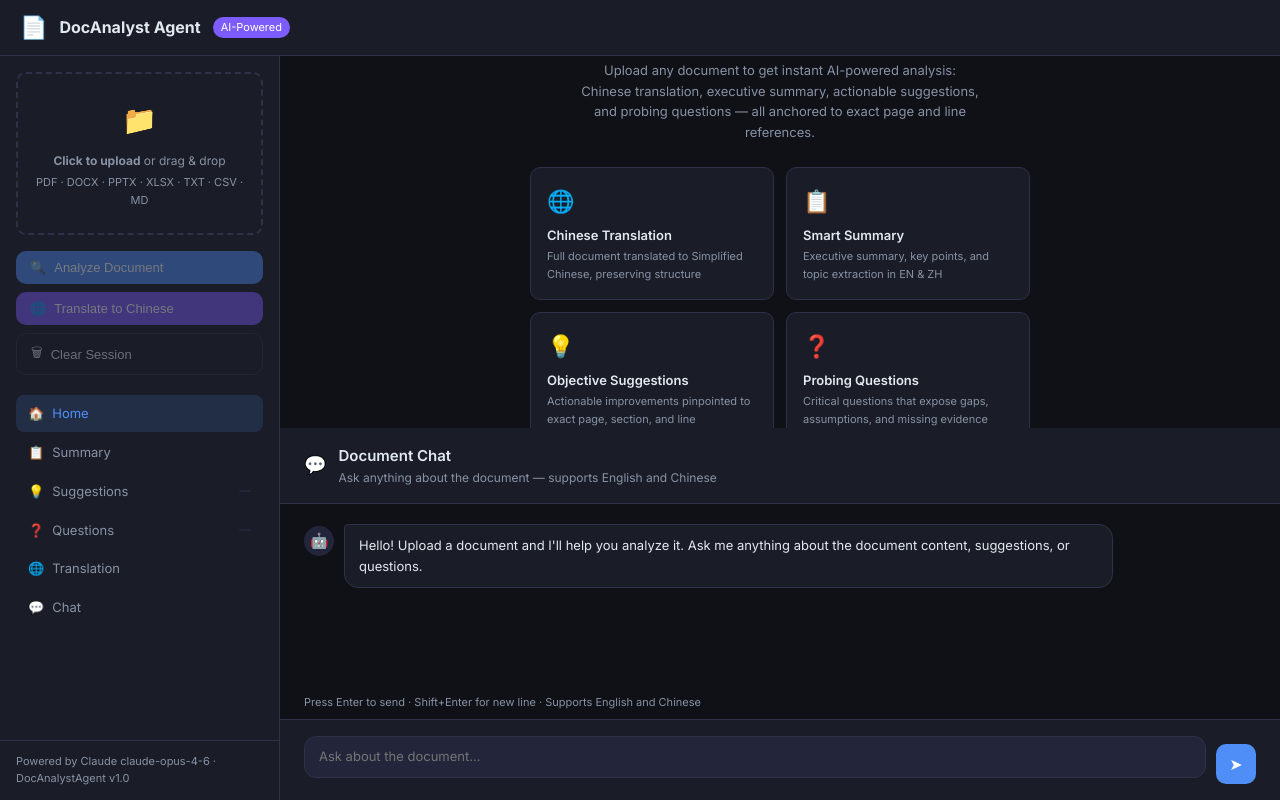
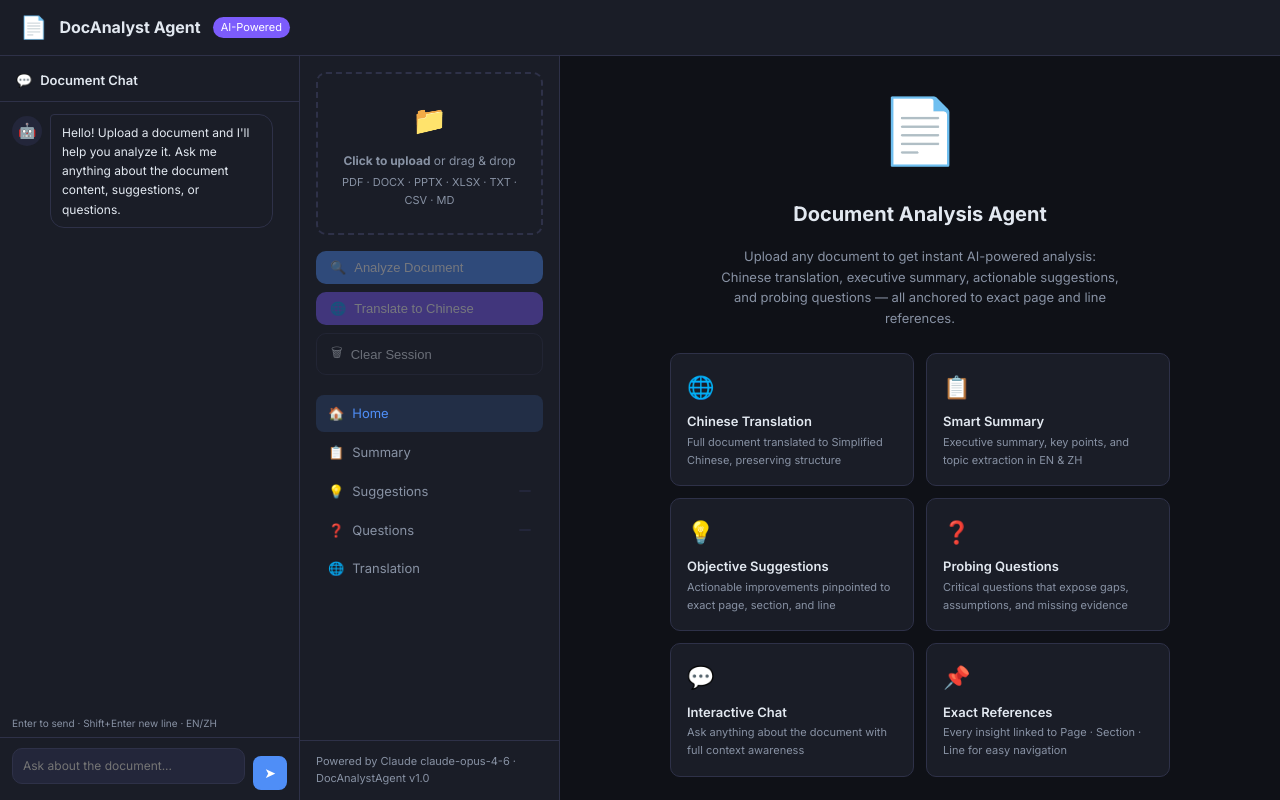
Before and after one commit to garyhe231/DocAnalystAgent, a FastAPI app: page / in a window 1280 px wide. Run offline with FastAPI, Linux system fonts and the light colour scheme; some libraries are stand-ins or nearby versions.

Commit message:
Move chat to persistent left column
Chat is now always visible as a fixed left panel (300px) instead of
a tab in the main content area. This lets users chat while browsing
Summary, Suggestions, Questions, and Translation simultaneously.
Layout: Chat (300px) | Sidebar (260px) | Main content (1fr)

Co-Authored-By: Claude Opus 4.6 <noreply@anthropic.com>

```diff
--- a/app/static/css/style.css
+++ b/app/static/css/style.css
@@ -18,11 +18,11 @@
 html, body { height: 100%; font-family: 'Inter', -apple-system, sans-serif; background: var(--bg); color: var(--text); font-size: 14px; line-height: 1.6; }
 
 /* ── Layout ── */
-.app { display: grid; grid-template-columns: 280px 1fr; grid-template-rows: 56px 1fr; height: 100vh; }
+.app { display: grid; grid-template-columns: 300px 260px 1fr; grid-template-rows: 56px 1fr; height: 100vh; }
 
 /* ── Header ── */
 header {
-  grid-column: 1 / -1;
+  grid-column: 1 / 4;
   background: var(--surface);
   border-bottom: 1px solid var(--border);
   display: flex; align-items: center; gap: 12px;
@@ -31,8 +31,27 @@ header {
 header h1 { font-size: 16px; font-weight: 700; color: var(--text); }
 header .badge { font-size: 11px; padding: 2px 8px; background: var(--accent2); color: #fff; border-radius: 20px; }
 
+/* ── Persistent Chat Column ── */
+.chat-column {
+  grid-column: 1;
+  grid-row: 2;
+  background: var(--surface);
+  border-right: 1px solid var(--border);
+  display: flex; flex-direction: column;
+  overflow: hidden;
+}
+.chat-column-header {
+  padding: 14px 16px 10px;
+  border-bottom: 1px solid var(--border);
+  display: flex; align-items: center; gap: 8px;
+  font-size: 13px; font-weight: 600; color: var(--text);
+  flex-shrink: 0;
+}
+
 /* ── Sidebar ── */
 .sidebar {
+  grid-column: 2;
+  grid-row: 2;
   background: var(--surface);
   border-right: 1px solid var(--border);
   display: flex; flex-direction: column;
@@ -121,6 +140,8 @@ header .badge { font-size: 11px; padding: 2px 8px; background: var(--accent2); c
 
 /* ── Main Content ── */
 .main-content {
+  grid-column: 3;
+  grid-row: 2;
   display: flex; flex-direction: column;
   overflow: hidden;
 }
@@ -270,13 +291,13 @@ header .badge { font-size: 11px; padding: 2px 8px; background: var(--accent2); c
 
 /* ── Chat Panel ── */
 .chat-panel { height: 100%; display: flex; flex-direction: column; }
-.chat-messages { flex: 1; overflow-y: auto; padding: 20px 24px; display: flex; flex-direction: column; gap: 14px; }
-.msg { display: flex; gap: 10px; max-width: 85%; }
+.chat-messages { flex: 1; overflow-y: auto; padding: 12px; display: flex; flex-direction: column; gap: 10px; }
+.msg { display: flex; gap: 8px; max-width: 95%; }
 .msg.user { flex-direction: row-reverse; align-self: flex-end; }
 .msg-bubble {
-  padding: 10px 14px;
-  border-radius: 14px;
-  font-size: 13px;
+  padding: 8px 11px;
+  border-radius: 12px;
+  font-size: 12px;
   line-height: 1.6;
   word-break: break-word;
 }
@@ -292,22 +313,22 @@ header .badge { font-size: 11px; padding: 2px 8px; background: var(--accent2); c
 @keyframes bounce { 0%,100%{transform:translateY(0)} 50%{transform:translateY(-5px)} }
 
 .chat-input-area {
-  padding: 16px 24px;
+  padding: 10px 12px;
   border-top: 1px solid var(--border);
   background: var(--surface);
-  display: flex; gap: 10px; align-items: flex-end;
+  display: flex; gap: 8px; align-items: flex-end;
 }
 .chat-input-wrap { flex: 1; position: relative; }
 #chat-input {
   width: 100%;
   background: var(--surface2);
   border: 1px solid var(--border);
-  border-radius: 12px;
+  border-radius: 10px;
   color: var(--text);
-  font-size: 13px;
-  padding: 10px 14px;
+  font-size: 12px;
+  padding: 8px 10px;
   resize: none;
-  max-height: 120px;
+  max-height: 100px;
   overflow-y: auto;
   outline: none;
   font-family: inherit;
@@ -315,12 +336,12 @@ header .badge { font-size: 11px; padding: 2px 8px; background: var(--accent2); c
 }
 #chat-input:focus { border-color: var(--accent); }
 #chat-send {
-  width: 40px; height: 40px;
-  border-radius: 10px;
+  width: 34px; height: 34px;
+  border-radius: 8px;
   border: none;
   background: var(--accent);
   color: #fff;
-  font-size: 16px;
+  font-size: 14px;
   cursor: pointer;
   display: flex; align-items: center; justify-content: center;
   flex-shrink: 0;
@@ -328,7 +349,7 @@ header .badge { font-size: 11px; padding: 2px 8px; background: var(--accent2); c
 }
 #chat-send:hover { opacity: 0.85; }
 #chat-send:disabled { opacity: 0.4; cursor: not-allowed; }
-.chat-hint { font-size: 11px; color: var(--muted); padding: 0 24px 8px; }
+.chat-hint { font-size: 10px; color: var(--muted); padding: 0 12px 6px; }
 
 /* ── Loading Overlay ── */
 .loading-overlay {
--- a/app/static/js/app.js
+++ b/app/static/js/app.js
@@ -380,7 +380,6 @@ window.scrollToRef = (page, section) => {
 
 // ── Ask in chat ───────────────────────────────────────────
 window.askInChat = (question) => {
-  switchTab('chat');
   const input = $('chat-input');
   input.value = question;
   input.focus();
--- a/app/templates/index.html
+++ b/app/templates/index.html
@@ -18,6 +18,26 @@
     <span class="badge">AI-Powered</span>
     <div style="margin-left:auto;font-size:12px;color:var(--muted)" id="session-label"></div>
   </header>
+
+  <!-- Persistent Chat Column -->
+  <section class="chat-column">
+    <div class="chat-column-header">
+      <span>💬</span> Document Chat
+    </div>
+    <div id="chat-messages" class="chat-messages">
+      <div class="msg assistant">
+        <div class="msg-avatar">🤖</div>
+        <div class="msg-bubble">Hello! Upload a document and I'll help you analyze it. Ask me anything about the document content, suggestions, or questions.</div>
+      </div>
+    </div>
+    <div class="chat-hint">Enter to send · Shift+Enter new line · EN/ZH</div>
+    <div class="chat-input-area">
+      <div class="chat-input-wrap">
+        <textarea id="chat-input" placeholder="Ask about the document..." rows="1"></textarea>
+      </div>
+      <button id="chat-send">➤</button>
+    </div>
+  </section>
 
   <!-- Sidebar -->
   <aside class="sidebar">
@@ -66,9 +86,6 @@
       </div>
       <div class="nav-tab" data-panel="translation">
         <span>🌐</span> Translation
-      </div>
-      <div class="nav-tab" data-panel="chat">
-        <span>💬</span> Chat
       </div>
     </nav>
 
@@ -191,29 +208,6 @@
       </div>
     </div>
 
-    <!-- Chat Panel -->
-    <div class="panel chat-panel" id="chat-panel">
-      <div class="panel-header">
-        <span style="font-size:18px">💬</span>
-        <div>
-          <h2>Document Chat</h2>
-          <div class="subtitle">Ask anything about the document — supports English and Chinese</div>
-        </div>
-      </div>
-      <div id="chat-messages" class="chat-messages">
-        <div class="msg assistant">
-          <div class="msg-avatar">🤖</div>
-          <div class="msg-bubble">Hello! Upload a document and I'll help you analyze it. Ask me anything about the document content, suggestions, or questions.</div>
-        </div>
-      </div>
-      <div class="chat-hint">Press Enter to send · Shift+Enter for new line · Supports English and Chinese</div>
-      <div class="chat-input-area">
-        <div class="chat-input-wrap">
-          <textarea id="chat-input" placeholder="Ask about the document..." rows="1"></textarea>
-        </div>
-        <button id="chat-send">➤</button>
-      </div>
-    </div>
 
   </main>
 </div>
```
